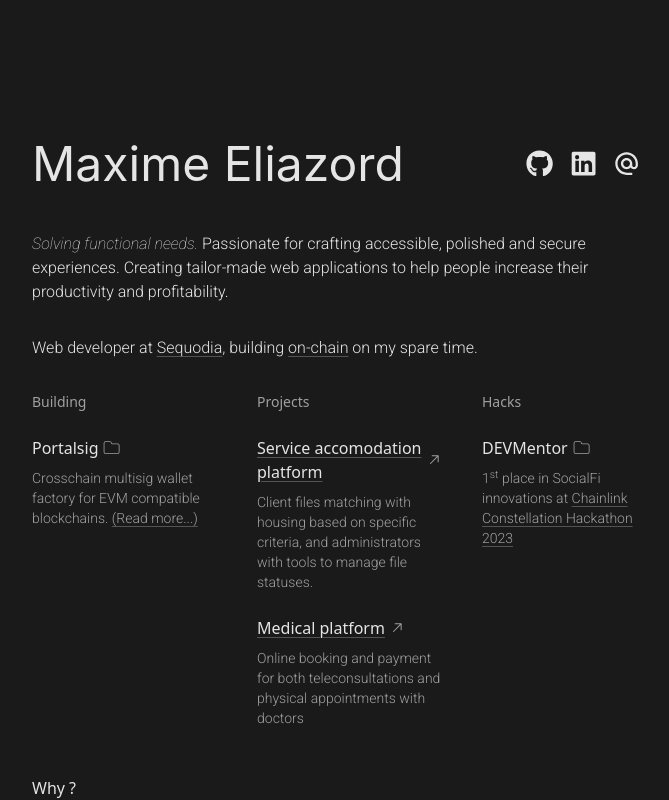
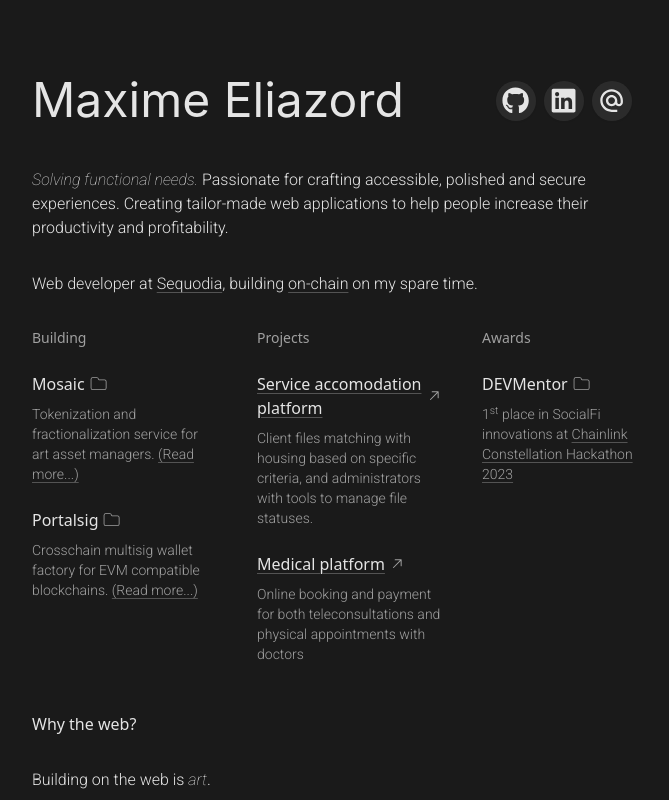
Before and after one commit to Wakushi/portfolio-2024-min, a Next.js app: page / in a window 1280 px wide. Shown: the top 800 px of the page, without its empty margins (304-973 px from the left). Built offline with nearby package versions, Linux system fonts and the light colour scheme; a web font is replaced by a local one.

Commit message:
Refactored components and added project

```diff
--- a/app/page.tsx
+++ b/app/page.tsx
@@ -1,103 +1,96 @@
-import ProjectCard from "@/components/project-card"
-import { projects } from "@/data/projects"
-import { Project, ProjectType } from "@/types/project"
-
-import { FaGithub, FaLinkedin } from "react-icons/fa"
-import { MdAlternateEmail } from "react-icons/md"
+import { NavDock } from "@/components/nav-dock"
+import ProjectList from "@/components/project-list"
+import { AnimationOrder, ProjectType } from "@/types/project"
 
 export default function Home() {
-  const animationDelayIncrement = 0.1
-  let animationDelay = 0
+  const ANIMATION_DELAY_INCREMENT = 0.1
 
-  const generateDelayStyle = () => {
-    const style = { animation: `fade-in 1s ease ${animationDelay}s forwards` }
-    animationDelay += animationDelayIncrement
+  const generateDelayStyle = (order: AnimationOrder) => {
+    const style = {
+      animation: `fade-in 1s ease ${
+        order * ANIMATION_DELAY_INCREMENT
+      }s forwards`,
+    }
     return style
   }
 
   return (
-    <main className="p-4 lg:py-[8rem] mx-auto max-w-[640px]">
-      <article className="flex flex-col gap-8 mb-4">
+    <main className="p-4 lg:py-[4rem] mx-auto max-w-[640px] flex flex-col gap-8 mb-4">
+      <Head
+        animationOrder={AnimationOrder.FIRST}
+        generateDelayStyle={generateDelayStyle}
+      />
+      <TopContent
+        animationOrder={AnimationOrder.SECOND}
+        generateDelayStyle={generateDelayStyle}
+      />
+      <ProjectSection generateDelayStyle={generateDelayStyle} />
+      <BottomContent
+        animationOrder={AnimationOrder.SEVENTH}
+        generateDelayStyle={generateDelayStyle}
+      />
+    </main>
+  )
+}
+
+function Head({
+  animationOrder,
+  generateDelayStyle,
+}: {
+  animationOrder: AnimationOrder
+  generateDelayStyle: (order: AnimationOrder) => React.CSSProperties
+}) {
+  return (
     <div
-          style={generateDelayStyle()}
+      style={generateDelayStyle(animationOrder)}
       className="flex flex-col md:flex-row items-center justify-between animated-block"
     >
       <h1 className="text-[3rem]">Maxime Eliazord</h1>
-          <div className="flex items-center gap-4">
-            <a href="https://github.com/Wakushi" target="_blank">
-              {" "}
-              <FaGithub style={{ fontSize: "1.7rem" }} />
-            </a>
-            <a
-              href="https://www.linkedin.com/in/maxime-eliazord-8718ab259/"
-              target="_blank"
-            >
-              {" "}
-              <FaLinkedin style={{ fontSize: "1.7rem" }} />
-            </a>
-            <a href="mailto:maxime.eliazord@gmail.com" target="_blank">
-              {" "}
-              <MdAlternateEmail style={{ fontSize: "1.7rem" }} />
-            </a>
+      <NavDock />
     </div>
-        </div>
-        <p style={generateDelayStyle()} className="animated-block">
+  )
+}
+
+function TopContent({
+  animationOrder,
+  generateDelayStyle,
+}: {
+  animationOrder: AnimationOrder
+  generateDelayStyle: (order: AnimationOrder) => React.CSSProperties
+}) {
+  return (
+    <div className="flex flex-col gap-8">
+      <p style={generateDelayStyle(animationOrder)} className="animated-block">
         <em className="font-extralight">Solving functional needs.</em>{" "}
         Passionate for crafting accessible, polished and secure experiences.
         Creating tailor-made web applications to help people increase their
         productivity and profitability.
       </p>
-        <p style={generateDelayStyle()} className="animated-block">
-          Web developer at <a href="https://sequodia.com/">Sequodia</a>,
-          building <a href="https://ethereum.org/">on-chain</a> on my spare
-          time.
+      <p
+        style={generateDelayStyle(AnimationOrder.THIRD)}
+        className="animated-block"
+      >
+        Web developer at <a href="https://sequodia.com/">Sequodia</a>, building{" "}
+        <a href="https://ethereum.org/">on-chain</a> on my spare time.
       </p>
-        <div className="flex flex-col md:flex-row justify-between gap-10 mb-4">
+    </div>
+  )
+}
+
+function BottomContent({
+  animationOrder,
+  generateDelayStyle,
+}: {
+  animationOrder: AnimationOrder
+  generateDelayStyle: (order: AnimationOrder) => React.CSSProperties
+}) {
+  return (
     <div
-            style={generateDelayStyle()}
-            className="flex flex-col gap-6 flex-1 animated-block"
+      className="flex flex-col gap-8 animated-block"
+      style={generateDelayStyle(animationOrder)}
     >
-            <h2 className="text-sm text-dark">Building</h2>
-            {projects
-              .filter(
-                (project: Project) => project.type === ProjectType.BUILDING
-              )
-              .map((project) => {
-                return <ProjectCard key={project.title} project={project} />
-              })}
-          </div>
-          <div
-            style={generateDelayStyle()}
-            className="flex flex-col gap-6 flex-1 animated-block"
-          >
-            <h2 className="text-sm text-dark">Projects</h2>
-            {projects
-              .filter(
-                (project: Project) => project.type === ProjectType.PROJECT
-              )
-              .map((project) => {
-                return <ProjectCard key={project.title} project={project} />
-              })}
-          </div>
-          <div
-            style={generateDelayStyle()}
-            className="flex flex-col gap-6 flex-1 animated-block"
-          >
-            <h2 className="text-sm text-dark">Hacks</h2>
-            {projects
-              .filter((project: Project) => project.type === ProjectType.HACK)
-              .map((project) => {
-                return <ProjectCard key={project.title} project={project} />
-              })}
-          </div>
-        </div>
-        <h2 style={generateDelayStyle()} className="animated-block">
-          Why ?
-        </h2>
-        <div
-          style={generateDelayStyle()}
-          className="flex flex-col gap-2 animated-block"
-        >
+      <h2>Why the web?</h2>
+      <div className="flex flex-col gap-2">
         <p>
           Building on the web is <em className="font-extralight">art</em>.
         </p>
@@ -106,8 +99,8 @@ export default function Home() {
           solution that <span className="font-bold">solves problems</span> for
           hundreds, thousands, or even millions of people, using the{" "}
           <em className="font-extralight">tools</em> and{" "}
-            <em className="font-extralight">techniques</em> we have acquired
-            over the years.
+          <em className="font-extralight">techniques</em> we have acquired over
+          the years.
         </p>
         <p>
           This <span className="font-bold">creativity</span> and{" "}
@@ -115,10 +108,32 @@ export default function Home() {
           possibilities serve as my daily source of happiness and motivation.
         </p>
       </div>
-      </article>
-      {/* <div className="fixed bottom-0">
-        <img src={penguin.src} alt="A cute penguin" />
-      </div> */}
-    </main>
+    </div>
   )
 }
+
+function ProjectSection({
+  generateDelayStyle,
+}: {
+  generateDelayStyle: (order: AnimationOrder) => React.CSSProperties
+}) {
+  return (
+    <div className="flex flex-col md:flex-row justify-between gap-10 mb-4">
+      <ProjectList
+        projectType={ProjectType.BUILDING}
+        animationOrder={AnimationOrder.FOURTH}
+        generateDelayStyle={generateDelayStyle}
+      />
+      <ProjectList
+        projectType={ProjectType.PROJECTS}
+        animationOrder={AnimationOrder.FIFTH}
+        generateDelayStyle={generateDelayStyle}
+      />
+      <ProjectList
+        projectType={ProjectType.AWARDS}
+        animationOrder={AnimationOrder.SIXTH}
+        generateDelayStyle={generateDelayStyle}
+      />
+    </div>
+  )
+}
--- /dev/null
+++ b/components/magicui/dock.tsx
@@ -0,0 +1,114 @@
+"use client"
+import { cn } from "@/lib/utils"
+import { cva, type VariantProps } from "class-variance-authority"
+import { motion, useMotionValue, useSpring, useTransform } from "framer-motion"
+import React, { PropsWithChildren, useRef } from "react"
+
+export interface DockProps extends VariantProps<typeof dockVariants> {
+  className?: string
+  magnification?: number
+  distance?: number
+  children: React.ReactNode
+}
+
+const DEFAULT_MAGNIFICATION = 60
+const DEFAULT_DISTANCE = 140
+
+const dockVariants = cva("h-[58px] p-2 flex items-end gap-2 rounded-2xl")
+
+const Dock = React.forwardRef<HTMLDivElement, DockProps>(
+  (
+    {
+      className,
+      children,
+      magnification = DEFAULT_MAGNIFICATION,
+      distance = DEFAULT_DISTANCE,
+      ...props
+    },
+    ref
+  ) => {
+    const mouseX = useMotionValue(Infinity)
+
+    const renderChildren = () => {
+      return React.Children.map(children, (child: any) => {
+        return React.cloneElement(child, {
+          mouseX: mouseX,
+          magnification: magnification,
+          distance: distance,
+        })
+      })
+    }
+
+    return (
+      <motion.div
+        ref={ref}
+        onMouseMove={(e) => mouseX.set(e.pageX)}
+        onMouseLeave={() => mouseX.set(Infinity)}
+        {...props}
+        className={cn(dockVariants({ className }), className)}
+      >
+        {renderChildren()}
+      </motion.div>
+    )
+  }
+)
+
+Dock.displayName = "Dock"
+
+export interface DockIconProps {
+  size?: number
+  magnification?: number
+  distance?: number
+  mouseX?: any
+  className?: string
+  children?: React.ReactNode
+  props?: PropsWithChildren
+}
+
+const DockIcon = ({
+  size,
+  magnification = DEFAULT_MAGNIFICATION,
+  distance = DEFAULT_DISTANCE,
+  mouseX,
+  className,
+  children,
+  ...props
+}: DockIconProps) => {
+  const ref = useRef<HTMLDivElement>(null)
+
+  const distanceCalc = useTransform(mouseX, (val: number) => {
+    const bounds = ref.current?.getBoundingClientRect() ?? { x: 0, width: 0 }
+
+    return val - bounds.x - bounds.width / 2
+  })
+
+  let widthSync = useTransform(
+    distanceCalc,
+    [-distance, 0, distance],
+    [40, magnification, 40]
+  )
+
+  let width = useSpring(widthSync, {
+    mass: 0.1,
+    stiffness: 150,
+    damping: 12,
+  })
+
+  return (
+    <motion.div
+      ref={ref}
+      style={{ width }}
+      className={cn(
+        "flex aspect-square cursor-pointer items-center justify-center rounded-full bg-white bg-opacity-[0.08] shadow-sm backdrop-blur-sm",
+        className
+      )}
+      {...props}
+    >
+      {children}
+    </motion.div>
+  )
+}
+
+DockIcon.displayName = "DockIcon"
+
+export { Dock, DockIcon, dockVariants }
--- /dev/null
+++ b/components/nav-dock.tsx
@@ -0,0 +1,29 @@
+import { Dock, DockIcon } from "@/components/magicui/dock"
+import React from "react"
+import { FaGithub, FaLinkedin } from "react-icons/fa"
+import { MdAlternateEmail } from "react-icons/md"
+
+export function NavDock() {
+  return (
+    <Dock>
+      <DockIcon>
+        <a href="https://github.com/Wakushi" target="_blank">
+          <FaGithub style={{ fontSize: "1.7rem" }} />
+        </a>
+      </DockIcon>
+      <DockIcon>
+        <a
+          href="https://www.linkedin.com/in/maxime-eliazord-8718ab259/"
+          target="_blank"
+        >
+          <FaLinkedin style={{ fontSize: "1.7rem" }} />
+        </a>
+      </DockIcon>
+      <DockIcon>
+        <a href="mailto:maxime.eliazord@gmail.com" target="_blank">
+          <MdAlternateEmail style={{ fontSize: "1.7rem" }} />
+        </a>
+      </DockIcon>
+    </Dock>
+  )
+}
--- /dev/null
+++ b/components/project-list.tsx
@@ -0,0 +1,27 @@
+import { projects } from "@/data/projects"
+import { AnimationOrder, Project, ProjectType } from "@/types/project"
+import ProjectCard from "./project-card"
+
+export default function ProjectList({
+  projectType,
+  animationOrder,
+  generateDelayStyle,
+}: {
+  projectType: ProjectType
+  animationOrder: AnimationOrder
+  generateDelayStyle: (order: AnimationOrder) => React.CSSProperties
+}) {
+  return (
+    <div
+      style={generateDelayStyle(animationOrder)}
+      className="flex flex-col gap-6 flex-1 animated-block"
+    >
+      <h2 className="text-sm text-dark">{projectType}</h2>
+      {projects
+        .filter((project: Project) => project.type === projectType)
+        .map((project) => {
+          return <ProjectCard key={project.title} project={project} />
+        })}
+    </div>
+  )
+}
--- a/data/projects.ts
+++ b/data/projects.ts
@@ -1,6 +1,32 @@
 import { Project, ProjectType } from "@/types/project"
 
 const projects: Project[] = [
+  {
+    type: ProjectType.BUILDING,
+    title: "Mosaic",
+    description:
+      "Tokenization and fractionalization service for art asset managers. <a href='https://devpost.com/software/mosaic-zy3lu2' target='_blank'> (Read more...) </a>",
+    resources: [
+      {
+        type: "Youtube",
+        url: "https://www.youtube.com/watch?v=zz7ocEN09ps",
+        description: "Demo",
+        icon: "youtube",
+      },
+      {
+        type: "Frontend",
+        url: "https://github.com/Wakushi/mosaic-app",
+        description: "(Next.js)",
+        icon: "github",
+      },
+      {
+        type: "Backend",
+        url: "https://github.com/Wakushi/mosaic-foundry",
+        description: "(Foundry)",
+        icon: "github",
+      },
+    ],
+  },
   {
     type: ProjectType.BUILDING,
     title: "Portalsig",
@@ -28,7 +54,7 @@ const projects: Project[] = [
     ],
   },
   {
-    type: ProjectType.PROJECT,
+    type: ProjectType.PROJECTS,
     title: "Service accomodation platform",
     description:
       "Client files matching with housing based on specific criteria, and administrators with tools to manage file statuses.",
@@ -36,7 +62,7 @@ const projects: Project[] = [
       "https://sequodia.com/plateforme-de-gestion-de-logements-de-fonction",
   },
   {
-    type: ProjectType.PROJECT,
+    type: ProjectType.PROJECTS,
     title: "Medical platform",
     description:
       "Online booking and payment for both teleconsultations and physical appointments with doctors",
@@ -44,7 +70,7 @@ const projects: Project[] = [
       "https://sequodia.com/plateforme-medicale-de-teleconsultation-et-gestion-des-rendez-vous",
   },
   {
-    type: ProjectType.HACK,
+    type: ProjectType.AWARDS,
     title: "DEVMentor",
     description:
       "<span>1<sup>st</sup></span> place in SocialFi innovations at <a href='https://devpost.com/software/devmentor' target='_blank'> Chainlink Constellation Hackathon 2023 </a>",
--- a/types/project.ts
+++ b/types/project.ts
@@ -7,8 +7,8 @@ export interface Resource {
 
 export enum ProjectType {
   BUILDING = "Building",
-  PROJECT = "Project",
-  HACK = "Hack",
+  PROJECTS = "Projects",
+  AWARDS = "Awards",
 }
 
 export interface Project {
@@ -18,3 +18,14 @@ export interface Project {
   externalLink?: string
   resources?: Resource[]
 }
+
+export enum AnimationOrder {
+  FIRST = 1,
+  SECOND = 2,
+  THIRD = 3,
+  FOURTH = 4,
+  FIFTH = 5,
+  SIXTH = 6,
+  SEVENTH = 7,
+  EIGHTH = 8,
+}
```
Also changed, not shown: package.json (+4 -3 lines), lib/utils.ts (line endings or trailing spaces), 1 other file (tests, documents, lock files or other folders). Lines whose indentation alone changed are shown as unchanged.
